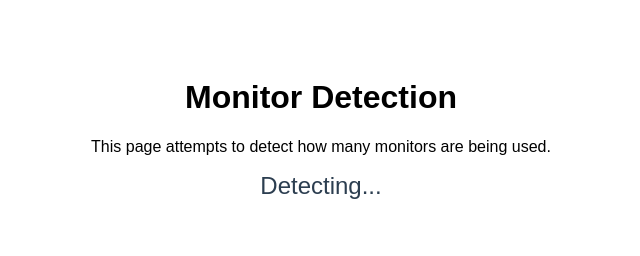
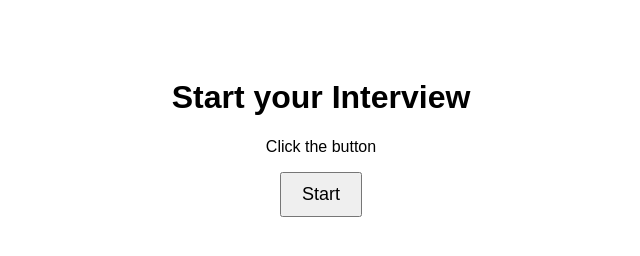
Before and after one commit to sulaimaan26/mon-info, a plain HTML site: page index.html in a window 1280 px wide. Shown: the whole page, without its empty margins (319-959 px from the left). Drawn offline with Linux system fonts and the light colour scheme.

Commit message:
Update index.html

```diff
--- a/index.html
+++ b/index.html
@@ -13,39 +13,46 @@
     #result {
       font-size: 24px;
       color: #2c3e50;
+      margin-top: 20px;
+    }
+    button {
+      font-size: 18px;
+      padding: 10px 20px;
+      cursor: pointer;
     }
   </style>
 </head>
 <body>
-  <h1>Monitor Detection</h1>
-  <p>This page attempts to detect how many monitors are being used.</p>
-  <div id="result">Detecting...</div>
+  <h1>Start your Interview</h1>
+  <p>Click the button</p>
+  <button onclick="detectMonitors()">Start</button>
+  <div id="result"></div>
 
   <script>
-    function detectMonitors() {
+    async function detectMonitors() {
+      const resultEl = document.getElementById('result');
+
       if (window.getScreenDetails) {
-        // Future API, not widely supported yet
-        window.getScreenDetails().then(details => {
-          document.getElementById('result').textContent =
-            `Detected ${details.screens.length} monitor(s).`;
-        });
+        try {
+          const details = await window.getScreenDetails();
+          resultEl.textContent = `Detected ${details.screens.length} monitor(s).`;
+        } catch (error) {
+          resultEl.textContent = "Permission denied or not supported in this browser.";
+          console.error(error);
+        }
       } else {
-        // Approximate based on screen width and available width
+        // Fallback method
         const totalWidth = window.screen.width;
         const availWidth = window.screen.availWidth;
 
-        // Basic assumption: if total screen width is much more than available width, multiple monitors
         let count = 1;
         if (totalWidth > availWidth + 1000) {
           count = Math.round(totalWidth / availWidth);
         }
 
-        document.getElementById('result').textContent =
-          `Estimated monitor count: ${count}`;
+        resultEl.textContent = `Estimated monitor count: ${count} (approximate)`;
       }
     }
-
-    detectMonitors();
   </script>
 </body>
 </html>
```
